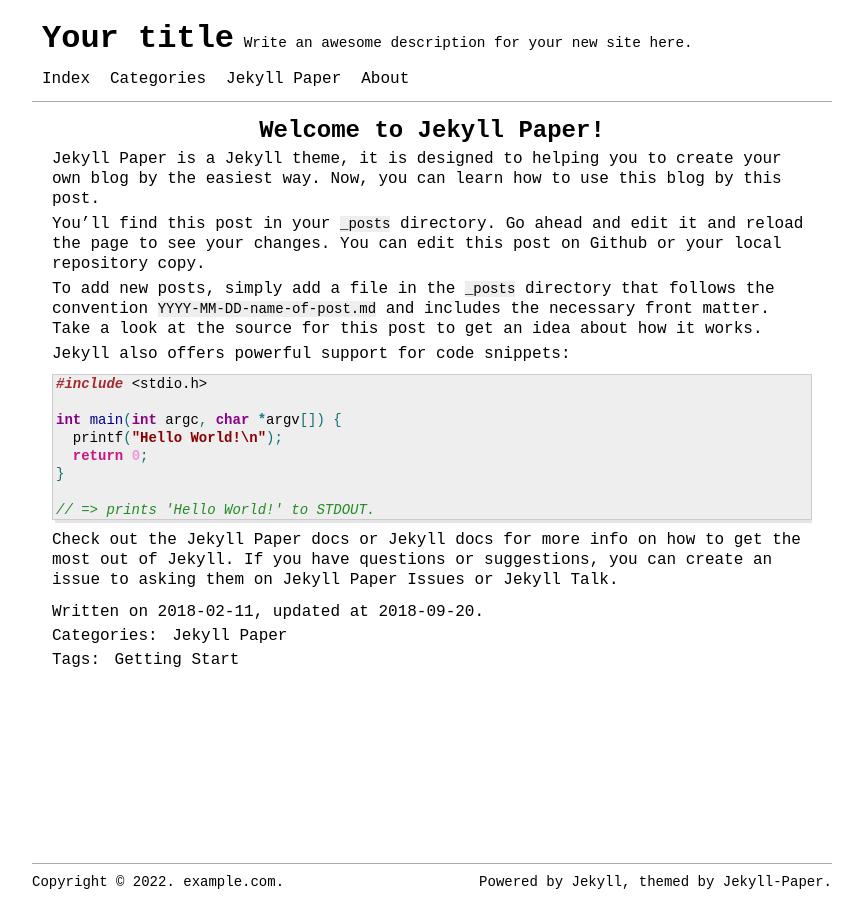
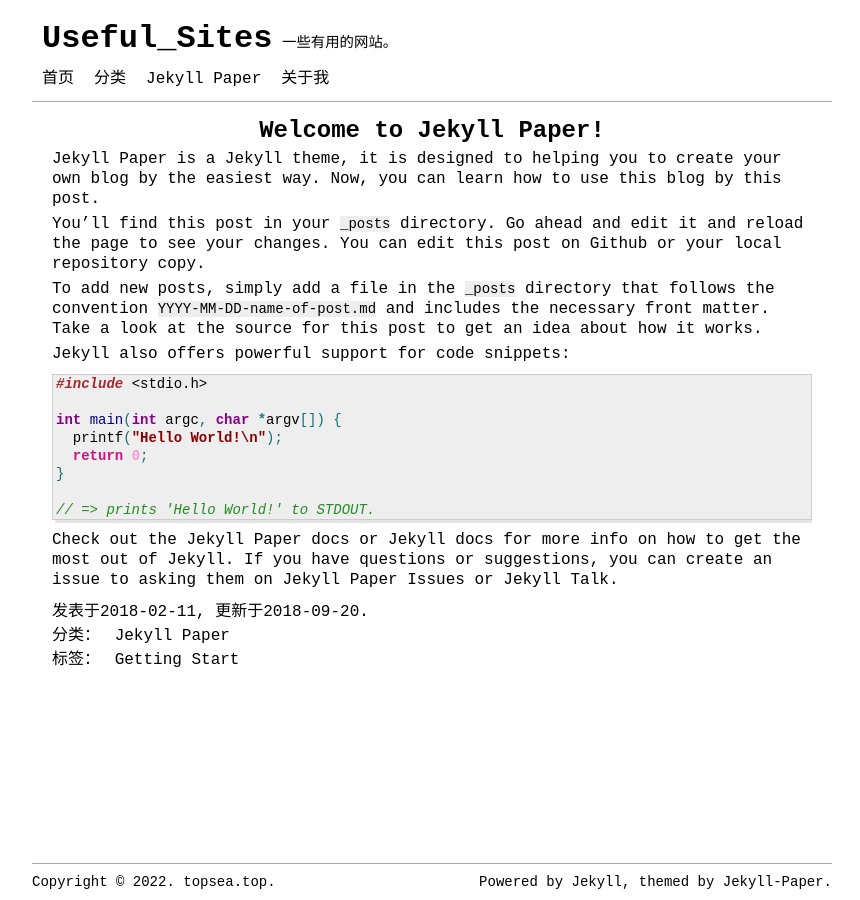
Before and after one commit to TopSea/Useful_Sites, a Jekyll site: the page built from _posts/2018-02-11-welcome-to-jekyll.markdown, in a window 1280 px wide. Shown: the whole page, without its empty margins (208-1068 px from the left). Built offline with Jekyll 4.4.1, drawn with Linux system fonts in a browser that asks for light colours.

Commit message:
更改一些信息。

```diff
--- a/_config.yml
+++ b/_config.yml
@@ -13,16 +13,16 @@
 # you will see them accessed via {{ site.title }}, {{ site.email }}, and so on.
 # You can create any custom variable you would like, and they will be accessible
 # in the templates via {{ site.myvariable }}.
-title: Your title
-email: your-email@example.com
-name: Your name
+title: Useful_Sites
+email: cgbdyw@qq.com
+name: TopSea
 description: >- # this means to ignore newlines until "baseurl:"
-  Write an awesome description for your new site here.
+  一些有用的网站。
 keywords: [Your keywords]
-baseurl: "" # the subpath of your site, e.g. /blog
-url: "" # the base hostname & protocol for your site, e.g. http://example.com
-domain: "example.com" # the domain name for your site, e.g. example.com
-language: en
+baseurl: "https://topsea.top/" # the subpath of your site, e.g. /blog
+url: "https://topsea.top/Useful_Sites/" # the base hostname & protocol for your site, e.g. http://example.com
+domain: "topsea.top" # the domain name for your site, e.g. example.com
+language: zh-cn
 # Supported languages list:
 # en: English
 # de: Deutsche (German)
```
